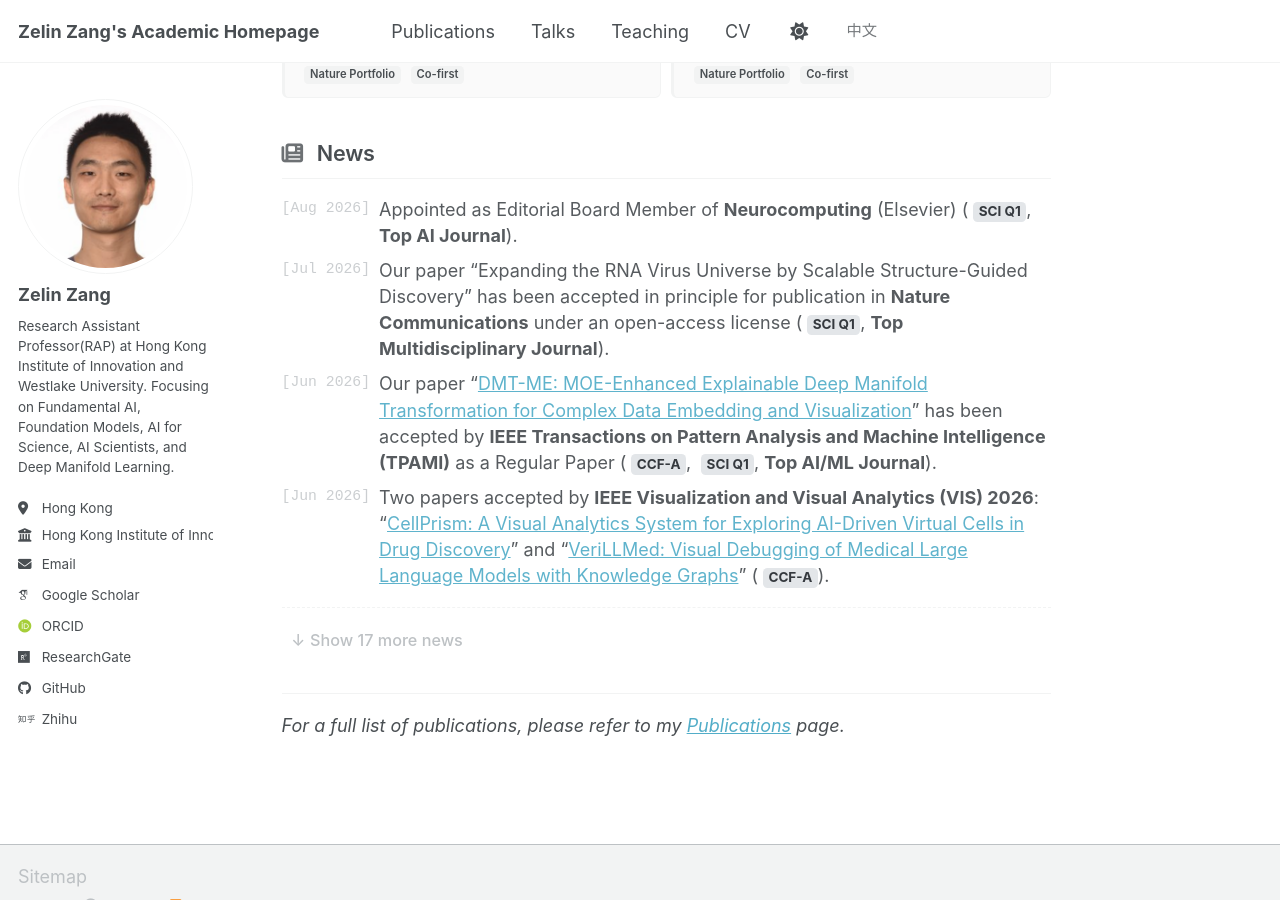
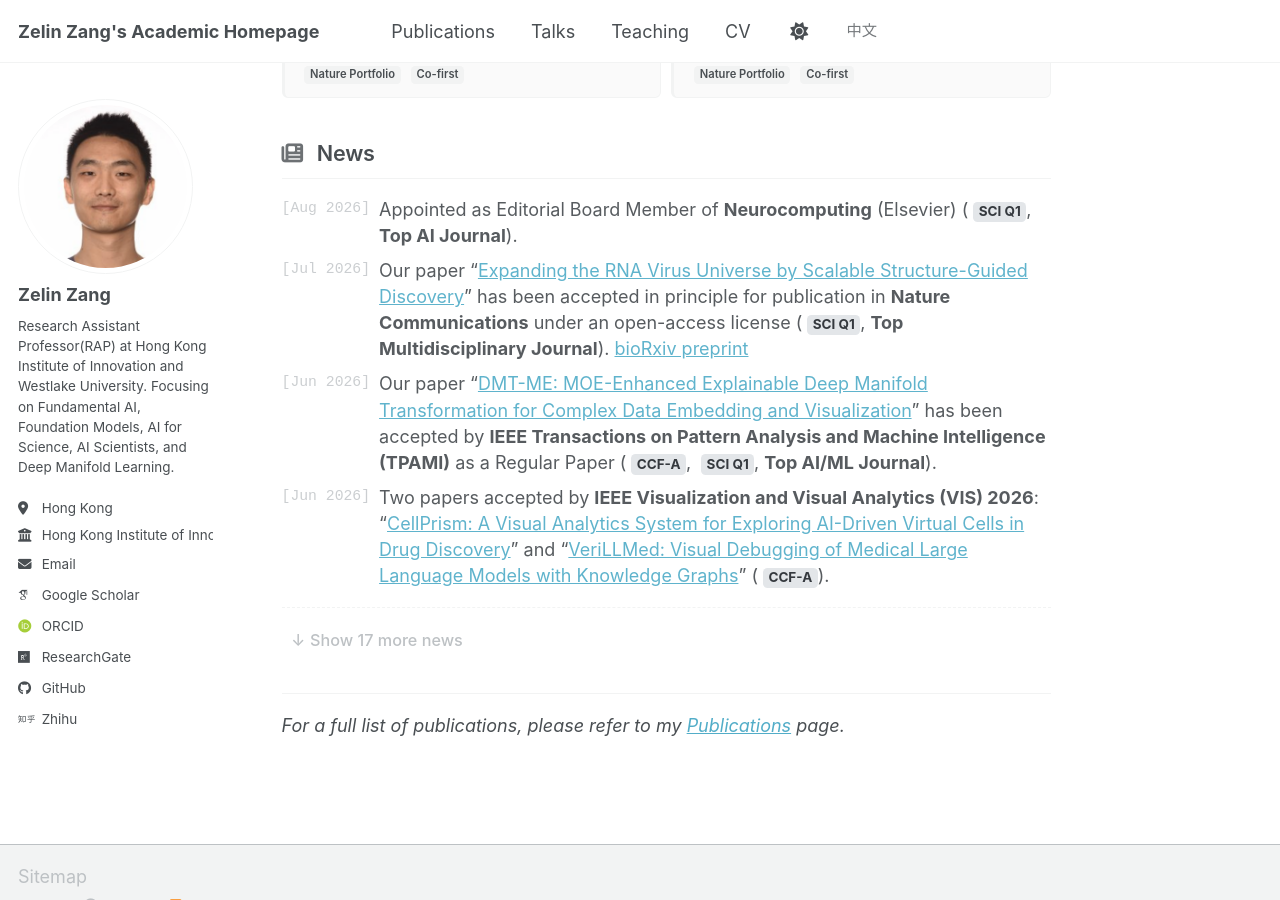
Before and after one commit to zangzelin/zangzelin.github.io, a Jekyll site: the page built from _pages/about.md, in a window 1280 px wide and 900 px high, scrolled down 3851 px. Built offline with Jekyll 4.4.1, drawn with Linux system fonts in a browser that asks for light colours; some web fonts are replaced; a script bundle is joined from its source files by our own code; library files that are not in the unit come from our copies.

Commit message:
Add bioRxiv preprint external link to RNA virus Nature Communications news

```diff
--- a/_data/news.yml
+++ b/_data/news.yml
@@ -1,7 +1,7 @@
 - date: "Aug 2026"
   text: 'Appointed as Editorial Board Member of **Neurocomputing** (Elsevier) (<span class="badge">SCI Q1</span>, **Top AI Journal**).'
 - date: "Jul 2026"
-  text: 'Our paper "Expanding the RNA Virus Universe by Scalable Structure-Guided Discovery" has been accepted in principle for publication in **Nature Communications** under an open-access license (<span class="badge">SCI Q1</span>, **Top Multidisciplinary Journal**).'
+  text: 'Our paper "[Expanding the RNA Virus Universe by Scalable Structure-Guided Discovery](https://doi.org/10.1101/2025.11.24.690314)" has been accepted in principle for publication in **Nature Communications** under an open-access license (<span class="badge">SCI Q1</span>, **Top Multidisciplinary Journal**). [bioRxiv preprint](https://www.biorxiv.org/content/10.1101/2025.11.24.690314)'
 - date: "Jun 2026"
   text: 'Our paper "[DMT-ME: MOE-Enhanced Explainable Deep Manifold Transformation for Complex Data Embedding and Visualization](/publication/2026-01-01-dmt-me)" has been accepted by **IEEE Transactions on Pattern Analysis and Machine Intelligence (TPAMI)** as a Regular Paper (<span class="badge">CCF-A</span>, <span class="badge">SCI Q1</span>, **Top AI/ML Journal**).'
 - date: "Jun 2026"
--- a/_data/news_zh.yml
+++ b/_data/news_zh.yml
@@ -1,7 +1,7 @@
 - date: "Aug 2026"
   text: '获聘为 **Neurocomputing**（Elsevier）期刊编委会成员 (<span class="badge">SCI Q1</span>, **顶级 AI 期刊**)。'
 - date: "Jul 2026"
-  text: '我们的论文 “Expanding the RNA Virus Universe by Scalable Structure-Guided Discovery” 获 **Nature Communications** 原则接收，并将以开放获取形式发表 (<span class="badge">SCI Q1</span>, **顶级综合期刊**)。'
+  text: '我们的论文 “[Expanding the RNA Virus Universe by Scalable Structure-Guided Discovery](https://doi.org/10.1101/2025.11.24.690314)” 获 **Nature Communications** 原则接收，并将以开放获取形式发表 (<span class="badge">SCI Q1</span>, **顶级综合期刊**)。[bioRxiv 预印本链接](https://www.biorxiv.org/content/10.1101/2025.11.24.690314)'
 - date: "Jun 2026"
   text: '我们的论文 "[DMT-ME: MOE-Enhanced Explainable Deep Manifold Transformation for Complex Data Embedding and Visualization](/publication/2026-01-01-dmt-me)" 被 **IEEE Transactions on Pattern Analysis and Machine Intelligence (TPAMI)** 作为 Regular Paper 接收 (<span class="badge">CCF-A</span>, <span class="badge">SCI Q1</span>, **顶级 AI/ML 期刊**)。'
 - date: "Jun 2026"
```
